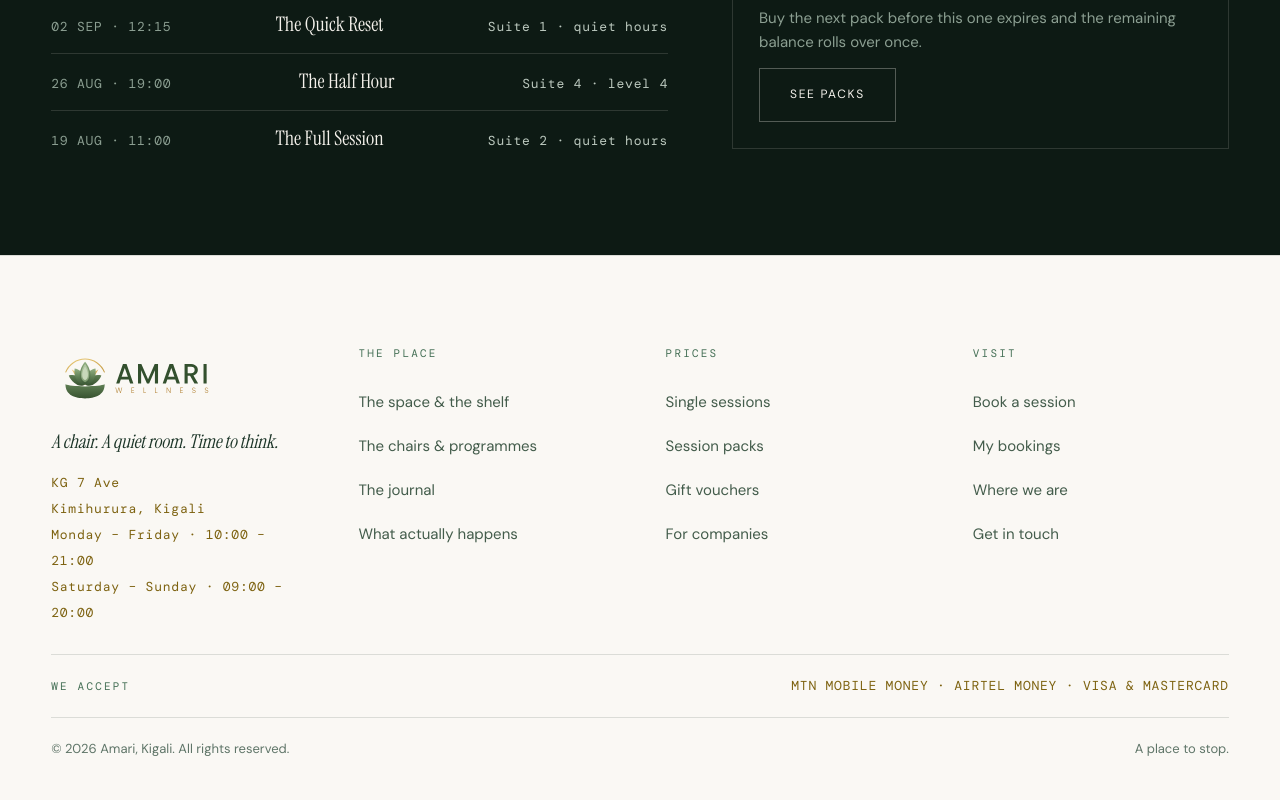
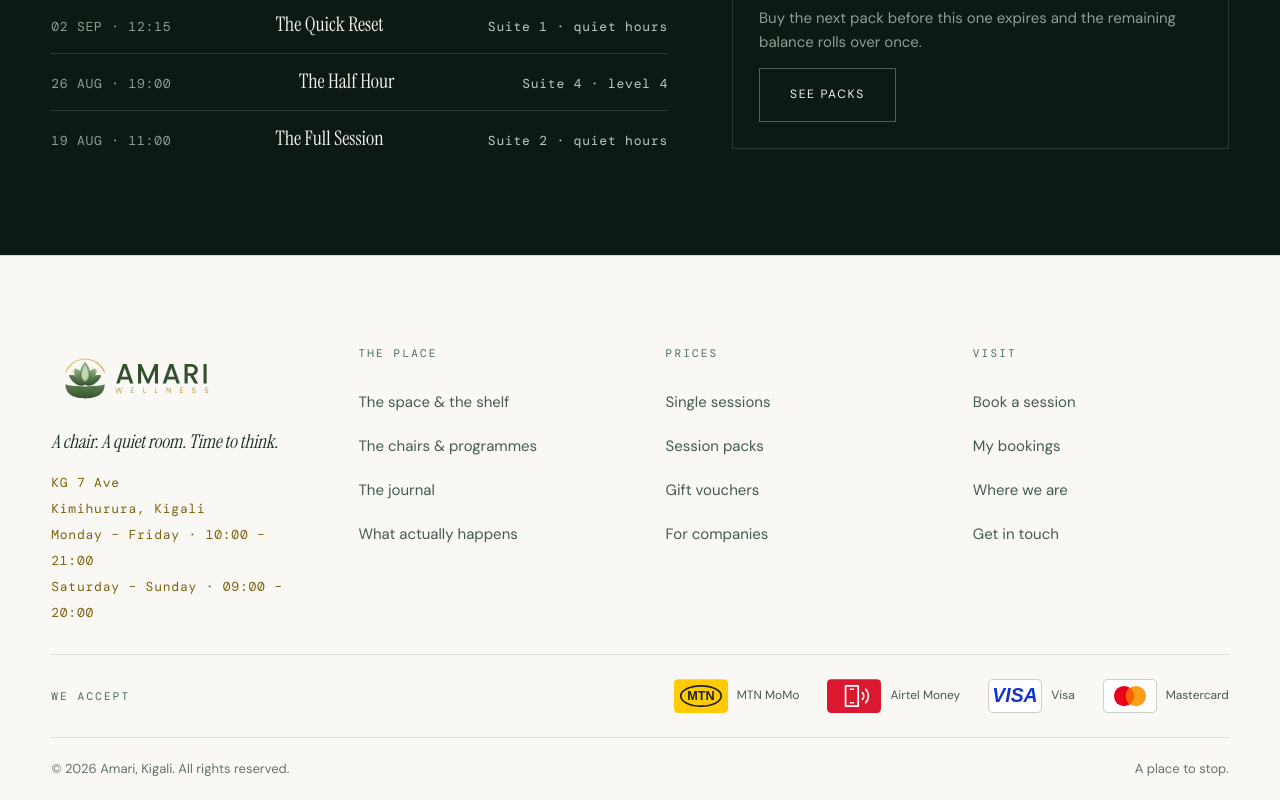
Before and after one commit to alleluiacervi-tech/AmariWellness, a Next.js app: page /account in a window 1280 px wide. Shown: the part 712-1512 px from the top of the page. Before the commit the page ends 1491 px from the top, so only its background shows below. Built offline with nearby package versions, Linux system fonts and the light colour scheme; a web font is replaced by a local one.

Commit message:
Add restrained motion, botanical accents and payment icons

```diff
--- a/src/app/globals.css
+++ b/src/app/globals.css
@@ -399,3 +399,51 @@ html { scroll-padding-top: calc(var(--nav-h) + 20px); }
   .welcome__actions { gap: 14px; }
   .welcome .btn { padding-inline: 22px; }
 }
+
+/* Quiet motion: a single entrance, short travel, no loops or scroll effects. */
+:root {
+  --payment-ink: #202020;
+  --payment-white: #ffffff;
+  --payment-mtn: #ffcb05;
+  --payment-airtel: #db1830;
+  --payment-visa: #1434cb;
+  --payment-mastercard-red: #eb001b;
+  --payment-mastercard-gold: #f79e1b;
+  --payment-mastercard-overlap: #ff5f00;
+}
+@keyframes welcome-in { from { opacity: 0.4; transform: translateY(12px); } to { opacity: 1; transform: translateY(0); } }
+@keyframes photo-in { from { opacity: 0.5; transform: translateY(10px); } to { opacity: 1; transform: translateY(0); } }
+@media (prefers-reduced-motion: no-preference) {
+  .welcome__copy > * { animation: welcome-in 700ms var(--ease) backwards; }
+  .welcome__copy > :nth-child(2) { animation-delay: 60ms; }
+  .welcome__copy > :nth-child(3) { animation-delay: 120ms; }
+  .welcome__copy > :nth-child(n+4) { animation-delay: 180ms; }
+  .welcome__visual { animation: photo-in 900ms var(--ease) 100ms backwards; }
+  .home .btn, .nav__cta { transition: transform 220ms var(--ease), background 220ms var(--ease), box-shadow 220ms var(--ease); }
+  .home .btn > span { transition: transform 220ms var(--ease); }
+  .session-card { transition: transform 280ms var(--ease), box-shadow 280ms var(--ease), border-color 280ms var(--ease); }
+  .home-faq__item[open] > p { animation: welcome-in 260ms var(--ease); }
+  @media (hover: hover) and (pointer: fine) {
+    .home .btn:hover, .nav__cta:hover { transform: translateY(-2px); box-shadow: 0 5px 14px var(--s-rule); }
+    .home .btn:hover > span { transform: translate(2px, -2px); }
+    .session-card:hover { transform: translateY(-4px); box-shadow: 0 12px 28px var(--s-rule); border-color: var(--sage-deep); }
+  }
+  .home .btn:active, .nav__cta:active { transform: translateY(0); box-shadow: none; }
+}
+.session-card:focus-within { border-color: var(--sage-deep); }
+.payment-methods { display: flex; flex-wrap: wrap; gap: 20px 28px; list-style: none; padding: 0; margin: 0; }
+.payment-method { display: flex; gap: 9px; align-items: center; color: var(--s-body); font-size: 12px; white-space: nowrap; }
+.payment-icon { width: 54px; height: 34px; flex-shrink: 0; }
+.payment-icon--mtn { color: var(--payment-mtn); }
+.payment-icon--airtel { color: var(--payment-airtel); }
+.payment-icon--visa { color: var(--payment-visa); }
+.footer__base:has(.payment-methods) { align-items: center; padding-block: 24px; }
+@media (max-width: 540px) { .payment-methods { display: grid; grid-template-columns: repeat(2, minmax(0, 1fr)); width: 100%; gap: 16px; } }
+.bloom { width: 21px; height: 21px; flex: 0 0 21px; vertical-align: middle; }
+.sessions-note .bloom { width: 16px; height: 16px; margin-left: 4px; }
+@media (prefers-reduced-motion: no-preference) {
+  .bloom { transition: transform 450ms var(--ease); }
+  @media (hover: hover) and (pointer: fine) {
+    a:hover > .bloom { transform: rotate(45deg); }
+  }
+}
--- a/src/app/layout.tsx
+++ b/src/app/layout.tsx
@@ -33,11 +33,11 @@ const instrumentSerif = Instrument_Serif({
 
 export const metadata: Metadata = {
   title: {
-    default: "Amari — A Chair. A Quiet Room. Time to Think.",
+    default: "Amari — A little time. Entirely yours.",
     template: "%s | Amari Kigali",
   },
   description:
-    "Private automated massage suites in Kimihurura, Kigali. No therapist, no noise — you close the door yourself. Book online from 8,000 RWF.",
+    "Private automated massage suites in Kimihurura, Kigali. Make time for yourself with a session at your own pace.",
   keywords: [
     "massage chair Kigali",
     "massage Rwanda",
@@ -48,9 +48,9 @@ export const metadata: Metadata = {
     "relaxation Kigali",
   ],
   openGraph: {
-    title: "Amari — A Chair. A Quiet Room. Time to Think.",
+    title: "Amari — A little time. Entirely yours.",
     description:
-      "Private automated massage suites in Kimihurura, Kigali. No therapist, no noise. Book online.",
+      "Private automated massage suites in Kimihurura, Kigali. A little time. Entirely yours.",
     locale: "en_RW",
     type: "website",
   },
--- /dev/null
+++ b/src/components/Bloom.tsx
@@ -0,0 +1,19 @@
+/** Decorative botanical signature; the adjacent text supplies the link's name. */
+export default function Bloom() {
+  return (
+    <svg
+      className="bloom"
+      viewBox="0 0 24 24"
+      fill="none"
+      aria-hidden="true"
+      focusable="false"
+    >
+      <path
+        d="M12 12C4 12 4 3 12 3c8 0 8 9 0 9Zm0 0c0-8 9-8 9 0s-9 8-9 0Zm0 0c8 0 8 9 0 9s-8-9 0-9Zm0 0c0 8-9 8-9 0s9-8 9 0Z"
+        stroke="currentColor"
+        strokeWidth="1.25"
+      />
+      <circle cx="12" cy="12" r="1.4" fill="currentColor" />
+    </svg>
+  )
+}
--- a/src/components/Footer.tsx
+++ b/src/components/Footer.tsx
@@ -1,6 +1,7 @@
 "use client"
 
 import { usePathname } from "next/navigation"
+import PaymentMethods from "@/components/PaymentMethods"
 import Link from "@/components/Link"
 import { SITE_CONFIG } from "@/data/site"
 
@@ -37,7 +38,7 @@ const COLUMNS = [
 ]
 
 export default function Footer() {
-  const { address, contact, hours, payments } = SITE_CONFIG
+  const { address, contact, hours } = SITE_CONFIG
   const pathname = usePathname()
 
   if (pathname.startsWith("/book")) {
@@ -103,9 +104,7 @@ export default function Footer() {
 
         <div className="footer__base">
           <span className="label">We accept</span>
-          <span className="data">
-            {payments.methods.join(" · ").toUpperCase()}
-          </span>
+          <PaymentMethods />
         </div>
         <div className="footer__base">
           <span>
--- a/src/components/Nav.tsx
+++ b/src/components/Nav.tsx
@@ -1,4 +1,6 @@
 "use client"
+
+import Bloom from "@/components/Bloom"
 
 import { useEffect, useRef, useState } from "react"
 import { usePathname } from "next/navigation"
@@ -72,7 +74,6 @@ export default function Nav() {
         <div className="nav__inner">
           <Link className="nav__brand" href="/" aria-label="Amari — home">
             <img className="nav__lockup" src={LOGO} alt="Amari" />
-            <span className="nav__kigali">Kigali</span>
           </Link>
 
           <div className="nav__links">
@@ -118,7 +119,11 @@ export default function Nav() {
           aria-label="Navigation"
         >
           <div className="menu__header">
-            <Link href="/" aria-label="Amari — home">
+            <Link
+              href="/"
+              aria-label="Amari — home"
+              onClick={() => setMenuOpen(false)}
+            >
               <img className="menu__logo" src={LOGO} alt="Amari" />
             </Link>
             <button
@@ -140,7 +145,7 @@ export default function Nav() {
                   onClick={() => setMenuOpen(false)}
                 >
                   {label}
-                  <span aria-hidden="true">&rarr;</span>
+                  <Bloom />
                 </Link>
               </li>
             ))}
--- /dev/null
+++ b/src/components/PaymentMethods.tsx
@@ -0,0 +1,116 @@
+/** Local vector marks avoid external image requests; visible names identify each method. */
+export default function PaymentMethods() {
+  return (
+    <ul className="payment-methods" aria-label="Payment methods">
+      <li className="payment-method">
+        <svg
+          className="payment-icon payment-icon--mtn"
+          viewBox="0 0 64 40"
+          aria-hidden="true"
+        >
+          <rect width="64" height="40" rx="5" fill="currentColor" />
+          <ellipse
+            cx="32"
+            cy="20"
+            rx="24"
+            ry="12"
+            fill="none"
+            stroke="var(--payment-ink)"
+            strokeWidth="2"
+          />
+          <text
+            x="32"
+            y="25"
+            textAnchor="middle"
+            fontFamily="Arial, sans-serif"
+            fontWeight="700"
+            fontSize="15"
+            fill="var(--payment-ink)"
+          >
+            MTN
+          </text>
+        </svg>
+        <span>MTN MoMo</span>
+      </li>
+      <li className="payment-method">
+        <svg
+          className="payment-icon payment-icon--airtel"
+          viewBox="0 0 64 40"
+          aria-hidden="true"
+        >
+          <rect width="64" height="40" rx="5" fill="currentColor" />
+          <path
+            d="M22 8h15v24H22z M27 28h5 M27 12h5"
+            fill="none"
+            stroke="var(--payment-white)"
+            strokeWidth="2"
+            strokeLinejoin="round"
+          />
+          <path
+            d="M42 16a6 6 0 0 1 0 8 M46 12a12 12 0 0 1 0 16"
+            fill="none"
+            stroke="var(--payment-white)"
+            strokeWidth="2"
+            strokeLinecap="round"
+          />
+        </svg>
+        <span>Airtel Money</span>
+      </li>
+      <li className="payment-method">
+        <svg
+          className="payment-icon payment-icon--visa"
+          viewBox="0 0 64 40"
+          aria-hidden="true"
+        >
+          <rect
+            x="0.5"
+            y="0.5"
+            width="63"
+            height="39"
+            rx="5"
+            fill="var(--payment-white)"
+            stroke="var(--s-rule-2)"
+          />
+          <text
+            x="32"
+            y="27"
+            textAnchor="middle"
+            fontFamily="Arial, sans-serif"
+            fontWeight="900"
+            fontStyle="italic"
+            fontSize="23"
+            fill="currentColor"
+          >
+            VISA
+          </text>
+        </svg>
+        <span>Visa</span>
+      </li>
+      <li className="payment-method">
+        <svg className="payment-icon" viewBox="0 0 64 40" aria-hidden="true">
+          <rect
+            x="0.5"
+            y="0.5"
+            width="63"
+            height="39"
+            rx="5"
+            fill="var(--payment-white)"
+            stroke="var(--s-rule-2)"
+          />
+          <circle cx="25" cy="20" r="12" fill="var(--payment-mastercard-red)" />
+          <circle
+            cx="39"
+            cy="20"
+            r="12"
+            fill="var(--payment-mastercard-gold)"
+          />
+          <path
+            d="M32 10.25a12 12 0 0 1 0 19.5 12 12 0 0 1 0-19.5"
+            fill="var(--payment-mastercard-overlap)"
+          />
+        </svg>
+        <span>Mastercard</span>
+      </li>
+    </ul>
+  )
+}
```
Also changed, not shown: src/app/page.tsx (+24 -20 lines), src/components/Reveal.tsx (+40 -29 lines).
